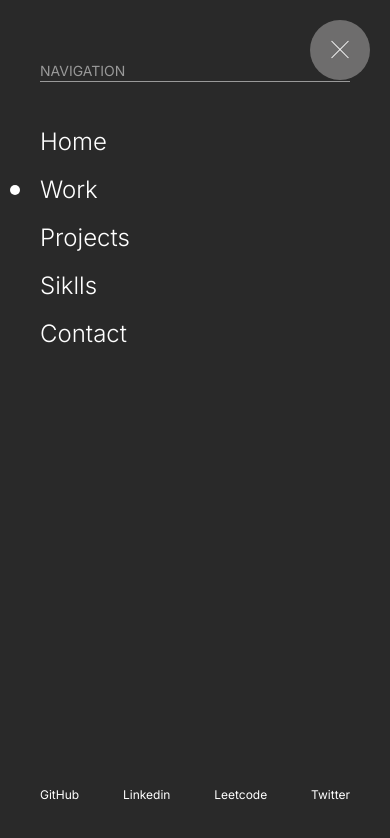
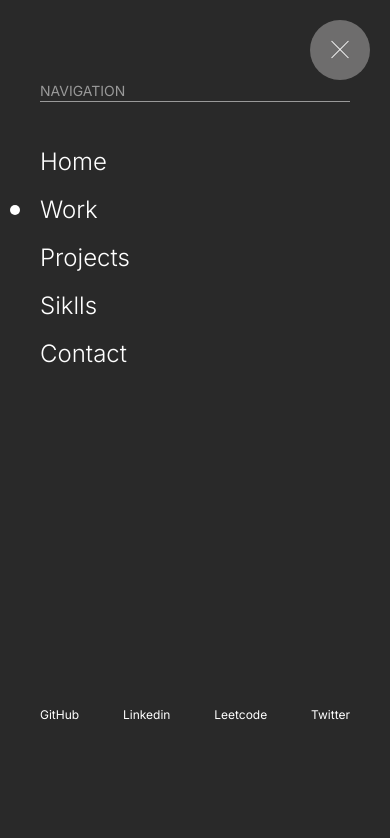
Before and after one commit to kanishkacodes/Kanishka, a Next.js app: page /Work in a window 390 px wide. Both pictures are taken after a click on the element 340 px from the left and 50 px from the top of the page. Shown: the top 838 px of the page. Built offline with nearby package versions, Linux system fonts and the light colour scheme; grey boxes are pictures that could not be loaded.

Commit message:
test changes again

```diff
--- a/src/components/Header/nav/style.module.scss
+++ b/src/components/Header/nav/style.module.scss
@@ -15,7 +15,7 @@
 
     .body {
       box-sizing: border-box;
-      height: 100%;
+      height: 90%;
       padding: 100px;
       display: flex;
       flex-direction: column;
@@ -30,7 +30,7 @@
         flex-direction: column;
         font-size: 56px;
         gap: 12px;
-        margin-top: 20px;
+        margin-top: 40px;
 
         @media (max-width: 768px) {
           font-size: 24px;
@@ -55,10 +55,6 @@
         }
       }
 
-      @media (min-width: 769px) {
-        .nav {
-          margin-bottom: 30px; /* Add margin-bottom in desktop view */
-        }
-      }
+
     }
   }
```
